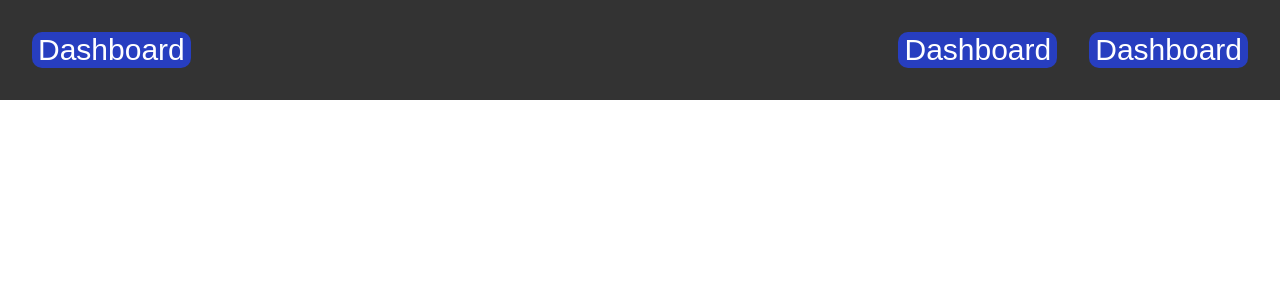
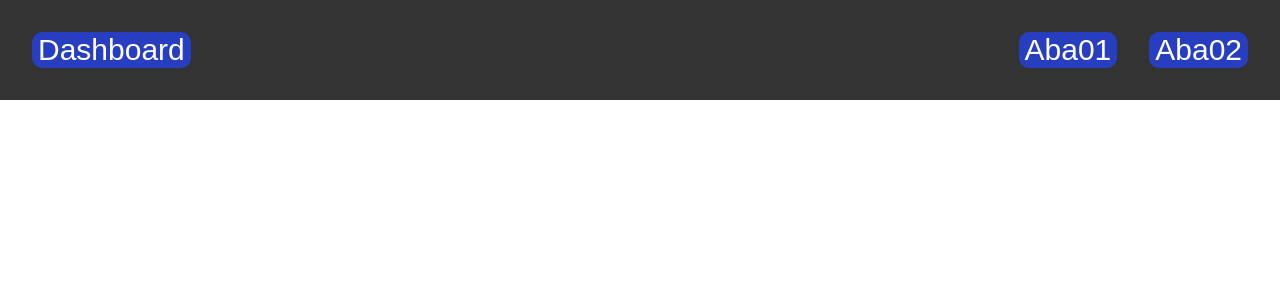
Before and after one commit to LucasAp-DEV/App.Front, a React (Create React App) app: page / in a window 1280 px wide. Shown: the top 300 px of the page. Built offline with nearby package versions, Linux system fonts and the light colour scheme; sample sign-in values are in the browser's storage.

Commit message:
dashboard

```diff
--- a/src/pages/Dashboard/Dashboard.jsx
+++ b/src/pages/Dashboard/Dashboard.jsx
@@ -11,18 +11,14 @@ const Dashboard = () => {
     return (
         <div>
             <div className='dashboard'>
-                <Button onClick={()=> {navigate('/dashboard')}} text='Dashboard' />
+                <Button onClick={() => { navigate('/') }} text='Dashboard' />
                 <ul>
-                    <li>
-                        <Button onClick={()=> {navigate('/dashboard')}} text='Dashboard' />
-                    </li>
-                    <li>
-                        <Button onClick={()=> {navigate('/dashboard')}} text='Dashboard' />
-                    </li>
+                    <Button onClick={() => { navigate('/aba01') }} text='Aba01' />
+                    <Button onClick={() => { navigate('/aba02') }} text='Aba02' />
                 </ul>
             </div>
             <div>
-                <Outlet/>
+                <Outlet />
             </div>
         </div>
     );
```
